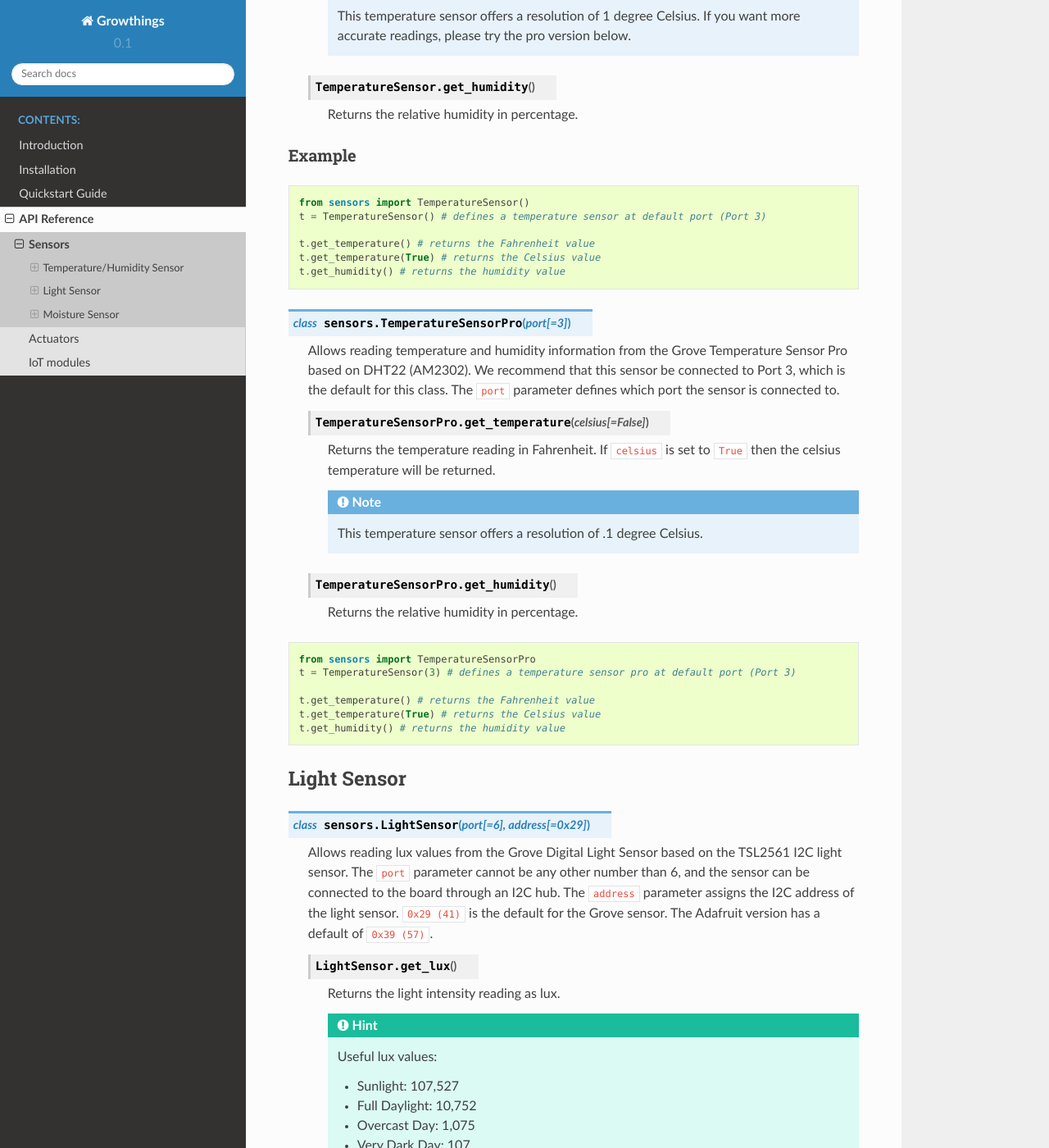
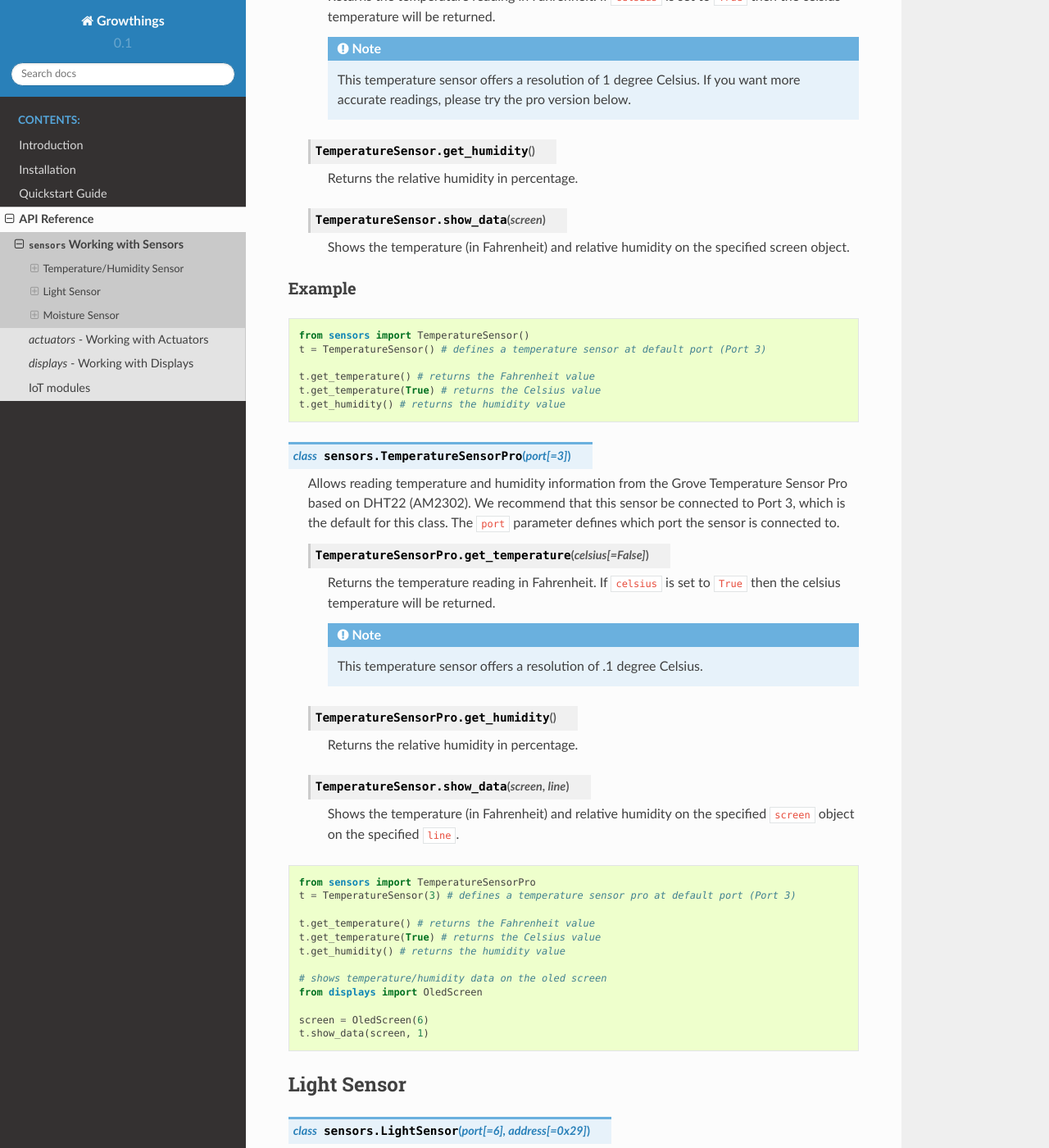
Before and after one commit to digicosmos86/growthings-docs, a Sphinx documentation site: the page built from source/sensors.rst, in a window 1280 px wide and 1400 px high, scrolled down 470 px. Shown: the whole window at 82% size. Built offline with Sphinx 7.4.7 and the Read the Docs theme 2.0.0, drawn with Linux system fonts in a browser that asks for light colours; some of the changed text lies outside the part shown.

Commit message:
Added documentation of the displays module

```diff
--- a/source/actuators.rst
+++ b/source/actuators.rst
@@ -1,5 +1,7 @@
-Actuators
-==================================
+`actuators` - Working with Actuators
+====================================
+
+The :mod:`actuators` module provides a collection of classes to interact with actuators, such as servos, relays, and the grow light LED strip.
 
 Servo
 ----------------------------------
--- a/source/api.rst
+++ b/source/api.rst
@@ -7,4 +7,5 @@
 
    sensors
    actuators
+   displays
    iot
--- a/source/sensors.rst
+++ b/source/sensors.rst
@@ -1,6 +1,7 @@
-Sensors
-==============================
+:mod:`sensors` Working with Sensors
+===================================
 
+The :mod:`sensors` module provides a collection of classes to interact with sensors, such as temperature, light, and soil moisture sensor.
 
 Temperature/Humidity Sensor
 ------------------------------
@@ -20,6 +21,10 @@
     .. method:: TemperatureSensor.get_humidity()
 
         Returns the relative humidity in percentage.
+
+    .. method:: TemperatureSensor.show_data(screen)
+
+        Shows the temperature (in Fahrenheit) and relative humidity on the specified screen object.
 
 Example
 ^^^^^^^^^^^^^^^^^^^^^^^^^^^^^^^^
@@ -49,6 +54,10 @@
 
         Returns the relative humidity in percentage.
 
+    .. method:: TemperatureSensor.show_data(screen, line)
+
+        Shows the temperature (in Fahrenheit) and relative humidity on the specified ``screen`` object on the specified ``line``.
+
 .. code-block:: python
 
     from sensors import TemperatureSensorPro
@@ -57,6 +66,12 @@
     t.get_temperature() # returns the Fahrenheit value
     t.get_temperature(True) # returns the Celsius value
     t.get_humidity() # returns the humidity value
+
+    # shows temperature/humidity data on the oled screen
+    from displays import OledScreen
+
+    screen = OledScreen(6)
+    t.show_data(screen, 1)
 
 Light Sensor
 ------------------------------
@@ -80,6 +95,10 @@
             * Twilight: 10.8
             * Full Moon: .108
 
+    .. method:: LightSensor.show_data(screen, line)
+
+        Shows the light intensity reading in lux on the specified ``screen`` object on the specified ``line``.
+
 Example
 ^^^^^^^^^^^^^^^^^^^^^^^^^^^^^^
 
@@ -89,6 +108,8 @@
     # and if it's too dark (lux < 100), prints a warning message
 
     from sensors import LightSensor
+    import time
+
     l = LightSensor()
 
     while True:
@@ -111,3 +134,7 @@
         .. warning::
 
             Because the moisture sensor is analog, the values of the sensor readings might vary from case to case.  It is a good idea to calibrate the sensor by experimenting on the soil.
+
+    .. method:: LightSensor.show_data(screen, line)
+
+        Shows the raw moisture reading on the specified ``screen`` object on the specified ``line``.
```
Also changed, not shown: other parts of source/sensors.rst (+2 -0 lines), source/displays.rst (added, +43 -0 lines).
